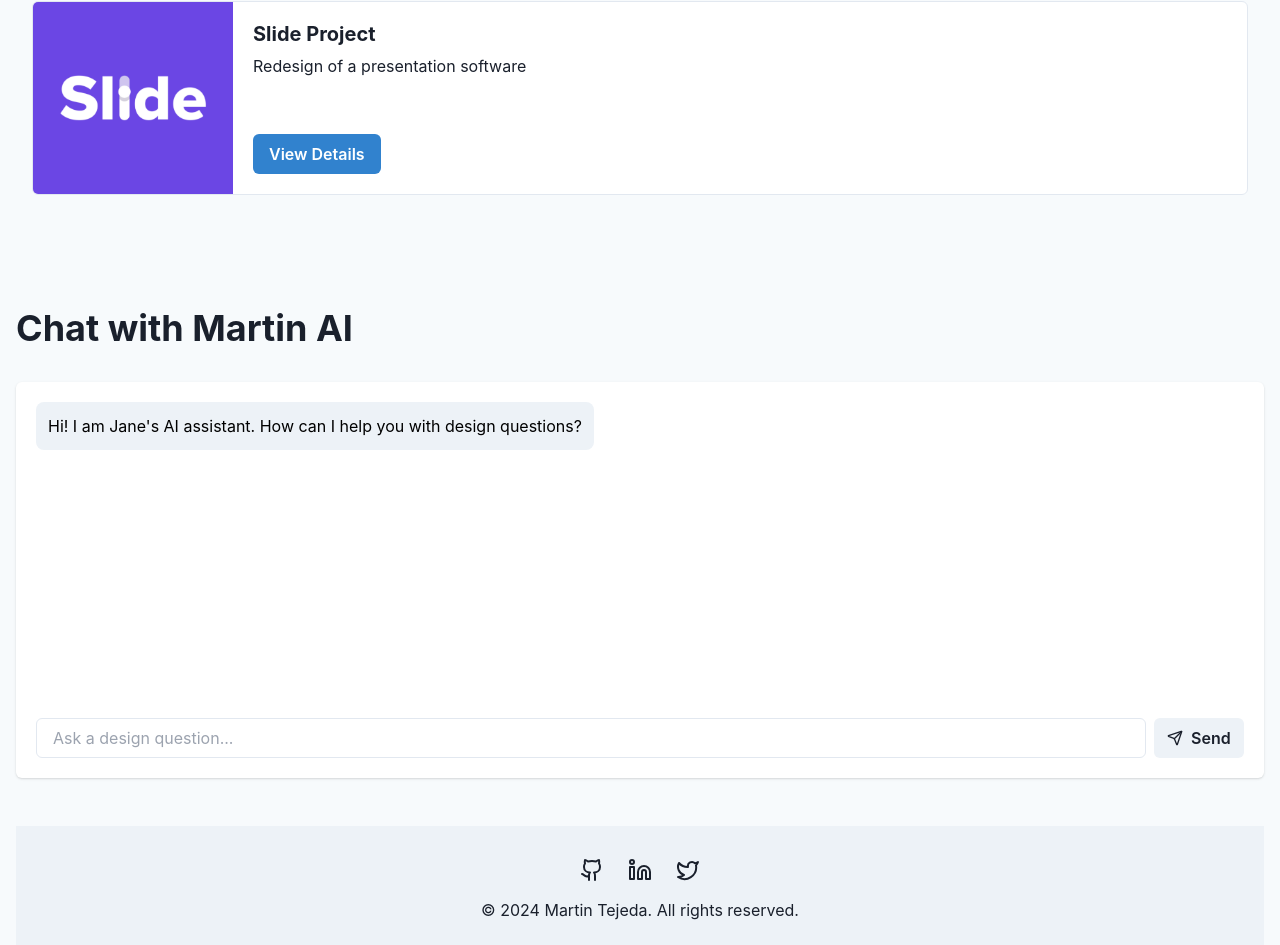
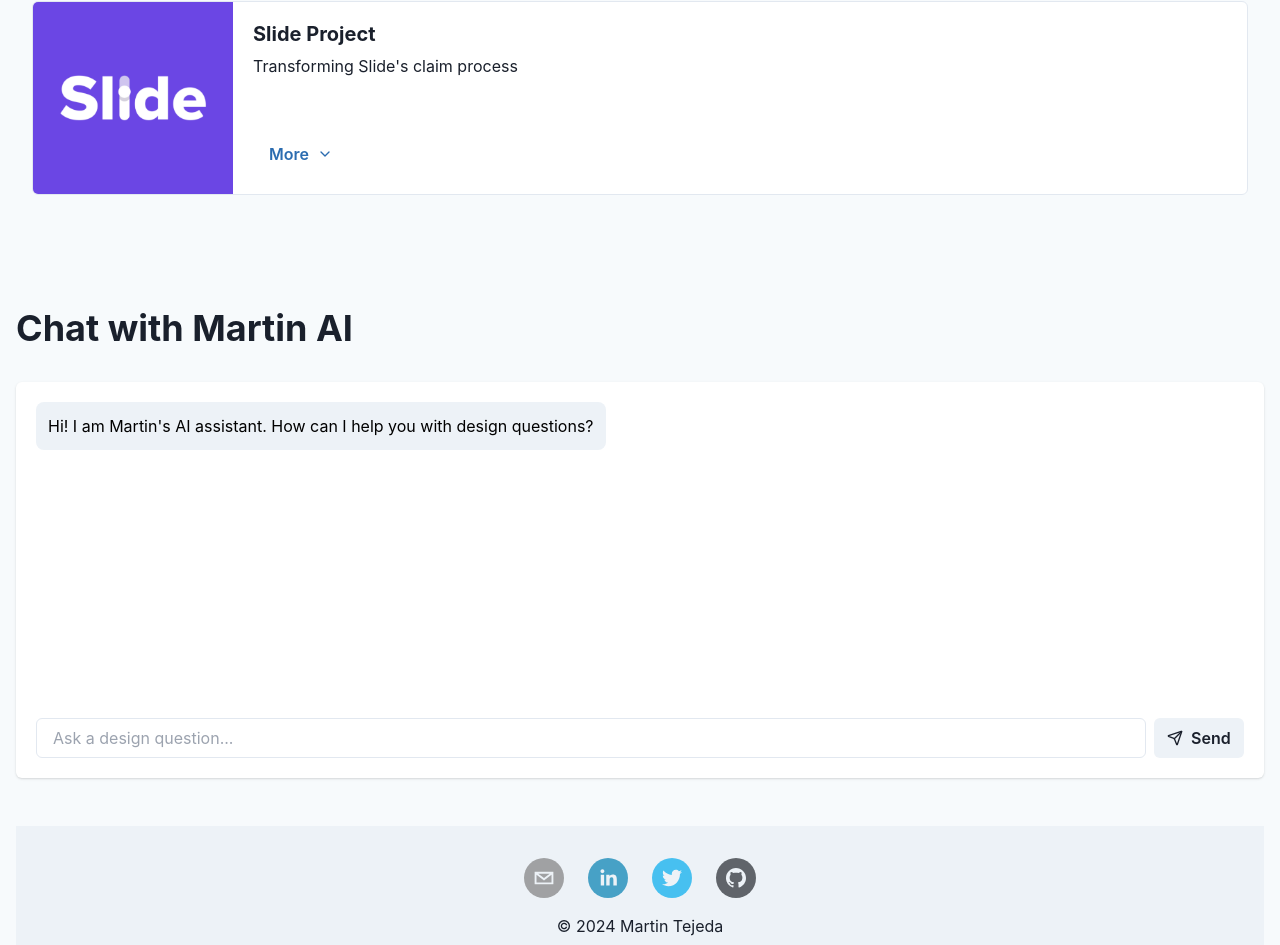
Before and after one commit to mawrs/v2-portfolio, a Next.js app: page / in a window 1280 px wide. Shown: the part 1177-2122 px from the top of the page. Built offline with nearby package versions, Linux system fonts and the light colour scheme.

Commit message:
Fix isExternal prop warning in footer links

```diff
--- a/components/portfolio.tsx
+++ b/components/portfolio.tsx
@@ -1,51 +1,187 @@
 'use client'
 
 import { useState } from 'react'
-import Link from 'next/link'
-import { Box, Button, Container, Flex, Heading, Image, Text, VStack, Tabs, TabList, Tab, TabPanels, TabPanel, Card, CardBody, CardFooter, Stack, Input, useColorMode, IconButton, Badge } from "@chakra-ui/react"
-import { Github, Linkedin, Twitter, Send, Sun, Moon } from 'lucide-react'
+import { Box, Button, Container, Flex, Heading, Image, Text, VStack, Tabs, TabList, Tab, TabPanels, TabPanel, Card, CardBody, CardFooter, Stack, Input, useColorMode, IconButton, Badge, Skeleton, Link } from "@chakra-ui/react"
+import { Send, Sun, Moon, ChevronDown, ChevronUp, ExternalLink } from 'lucide-react'
+import { SocialIcon } from 'react-social-icons'
 
 export function PortfolioComponent() {
   const { colorMode, toggleColorMode } = useColorMode()
   const [chatMessages, setChatMessages] = useState([
-    { role: 'assistant', content: "Hi! I am Jane's AI assistant. How can I help you with design questions?" }
+    { role: 'assistant', content: "Hi! I am Martin's AI assistant. How can I help you with design questions?" }
   ])
   const [userInput, setUserInput] = useState('')
+  const [expandedProject, setExpandedProject] = useState<number | null>(null)
+  const [isThinking, setIsThinking] = useState(false)
+
+  // Add a new state for artificial delay
+  const [artificialDelay, setArtificialDelay] = useState(false)
 
   const featuredProjects = [
-    { title: "Facebook Project", description: "UX/UI design for a social media platform", image: "/facebook.png" },
-    { title: "Square Project", description: "Product design for a payment system", image: "/square.png" },
-    { title: "Slide Project", description: "Redesign of a presentation software", image: "/slide.png" },
+    {
+      title: "Facebook Project",
+      description: "Enhancing user connections on Facebook",
+      image: "/facebook.png",
+      expanded: {
+        role: "Product Designer",
+        team: "Collaborated with UX Researchers, Product Managers, and a Product Design Manager",
+        challenges: "Balancing design exploration with existing Facebook Design System components, understanding previous efforts, and managing complex multi-user systems",
+        outcome: "Increased engagement between public figures and audiences by 15%, and saw a 25% increase in comments and reactions from designated top fans"
+      }
+    },
+    {
+      title: "Square Project",
+      description: "Enhancing email security through design standardization",
+      image: "/square.png",
+      expanded: {
+        role: "Product Designer",
+        team: "Collaborated with UX Writers, Product Designers, UX Researchers, and a Product Design Manager",
+        challenges: "Addressing inconsistent email designs across seven departments, balancing diverse communication needs, and improving seller identification of legitimate Square emails",
+        outcome: "Achieved a 12.5% decrease in reported phishing attempts, 70% reduction in financial losses due to email scams, and 90% increase in seller confidence in identifying legitimate Square emails"
+      }
+    },
+    {
+      title: "Slide Project",
+      description: "Transforming Slide's claim process",
+      image: "/slide.png",
+      expanded: {
+        role: "Lead Designer",
+        team: "Collaborated with cross-functional teams including UX researchers, product managers, developers, and stakeholders",
+        challenges: "Creating a unified and intuitive File a Claim process for new and existing users, simplifying complex insurance information, and developing a scalable design system",
+        outcome: "Achieved 89% onboarding completion rate, reduced average onboarding time from 20 to 8 minutes, increased NPS from 32 to 58, and decreased customer support calls by 45%"
+      }
+    },
   ]
 
   const sideProjects = [
-    { title: "Prepitch", description: "Personal project for pitch preparation", image: "/prepitch.png" },
-    { title: "New Careers", description: "Mobile app design for career transitions", image: "/newcareers.png" },
-    { title: "Audio Nexus", description: "Web app design for audio enthusiasts", image: "/audionexus.png" },
+    { title: "Prepitch", description: "Personal project for pitch preparation", image: "/prepitch.png", url: "https://prepitch.example.com" },
+    { title: "New Careers", description: "Mobile app design for career transitions", image: "/newcareers.png", url: "https://newcareers.example.com" },
+    { title: "Audio Nexus", description: "Web app design for audio enthusiasts", image: "/audionexus.png", url: "https://audionexus.example.com" },
   ]
 
-  const handleChatSubmit = (e: React.FormEvent) => {
+  const handleChatSubmit = async (e: React.FormEvent) => {
     e.preventDefault()
     if (userInput.trim() === '') return
 
     const newMessages = [
       ...chatMessages,
-      { role: 'user', content: userInput },
-      { role: 'assistant', content: `As Jane, I would say: "${generateJaneResponse()}"` }
+      { role: 'user', content: userInput }
     ]
     setChatMessages(newMessages)
     setUserInput('')
+    setIsThinking(true)
+
+    try {
+      const startTime = Date.now();
+
+      const response = await fetch('/api/chat', {
+        method: 'POST',
+        headers: {
+          'Content-Type': 'application/json',
+        },
+        body: JSON.stringify({ query: userInput }),
+      });
+
+      if (!response.ok) {
+        throw new Error(`HTTP error! status: ${response.status}`);
+      }
+
+      const data = await response.json();
+
+      // Calculate a random delay between 500ms and 1500ms
+      const randomDelay = Math.floor(Math.random() * (1500 - 500 + 1)) + 500;
+      const elapsedTime = Date.now() - startTime;
+
+      if (elapsedTime < randomDelay) {
+        setArtificialDelay(true)
+        await new Promise(resolve => setTimeout(resolve, randomDelay - elapsedTime))
+        setArtificialDelay(false)
+      }
+
+      setChatMessages([...newMessages, { role: 'assistant', content: data.response }]);
+    } catch (error) {
+      console.error('Error querying AI:', error);
+      setChatMessages([...newMessages, { role: 'assistant', content: "I'm sorry, I couldn't process your request at the moment. Can you please try again?" }]);
+    } finally {
+      setIsThinking(false)
+    }
   }
 
-  const generateJaneResponse = () => {
-    const responses = [
-      "That is an interesting design challenge. I will approach it by first conducting user research to understand the core needs.",
-      "In my experience, the key to solving that kind of problem is to focus on user-centered design principles.",
-      "I have worked on similar projects before. The most important thing is to iterate quickly and gather user feedback.",
-      "That is a great question! I will start by creating low-fidelity wireframes to explore different solutions.",
-      "When dealing with complex UX problems, I find it helpful to break them down into smaller, manageable components.",
-    ]
-    return responses[Math.floor(Math.random() * responses.length)]
+  const renderProjectCard = (project, index, projectType) => (
+    <Card
+      key={index}
+      direction={{ base: 'column', sm: 'row' }}
+      overflow='hidden'
+      variant='outline'
+      w="full"
+    >
+      <Image
+        objectFit='cover'
+        maxW={{ base: '100%', sm: '200px' }}
+        src={project.image}
+        alt={project.title}
+      />
+      <Stack w="full">
+        <CardBody>
+          <Heading size='md'>{project.title}</Heading>
+          <Text py='2'>
+            {project.description}
+          </Text>
+          {projectType === 'featured' && expandedProject === index && project.expanded && (
+            <Box mt={4}>
+              <Text><strong>Role:</strong> {project.expanded.role}</Text>
+              <Text><strong>Team:</strong> {project.expanded.team}</Text>
+              <Text><strong>Challenges:</strong> {project.expanded.challenges}</Text>
+              <Text><strong>Outcome:</strong> {project.expanded.outcome}</Text>
+            </Box>
+          )}
+        </CardBody>
+        <CardFooter>
+          {projectType === 'featured' ? (
+            <Button
+              onClick={() => setExpandedProject(expandedProject === index ? null : index)}
+              variant='ghost'
+              colorScheme='blue'
+              rightIcon={expandedProject === index ? <ChevronUp size={16} /> : <ChevronDown size={16} />}
+            >
+              {expandedProject === index ? 'Less' : 'More'}
+            </Button>
+          ) : (
+            <Button
+              as={Link}
+              href={project.url}
+              target="_blank"
+              rel="noopener noreferrer"
+              variant='ghost'
+              colorScheme='blue'
+              rightIcon={<ExternalLink size={16} />}
+            >
+              View Project
+            </Button>
+          )}
+        </CardFooter>
+      </Stack>
+    </Card>
+  )
+
+  const CustomSocialIcon = ({ url, network }) => {
+    const { colorMode } = useColorMode()
+
+    return (
+      <Box
+        opacity={0.7}
+        transition="opacity 0.2s"
+        _hover={{ opacity: 1 }}
+      >
+        <SocialIcon
+          url={url}
+          network={network}
+          bgColor={colorMode === ''}
+          fgColor={colorMode === ''}
+          style={{ width: 40, height: 40 }}
+        />
+      </Box>
+    )
   }
 
   return (
@@ -61,10 +197,7 @@ export function PortfolioComponent() {
                 href="/resume.pdf"
                 target="_blank"
                 rel="noopener noreferrer"
-                colorScheme={colorMode === 'light' ? 'blue' : 'teal'}
-                _hover={{
-                  bg: colorMode === 'light' ? 'blue.600' : 'teal.600',
-                }}
+                colorScheme="blue"
               >
                 Resume
               </Button>
@@ -73,7 +206,7 @@ export function PortfolioComponent() {
                 icon={colorMode === 'light' ? <Moon size={20} /> : <Sun size={20} />}
                 onClick={toggleColorMode}
                 variant="outline"
-                colorScheme={colorMode === 'light' ? 'blue' : 'teal'}
+                colorScheme={colorMode === 'light' ? 'blue' : 'gray'}
               />
             </Flex>
           </Flex>
@@ -128,68 +261,12 @@ export function PortfolioComponent() {
             <TabPanels>
               <TabPanel>
                 <VStack spacing={8}>
-                  {featuredProjects.map((project, index) => (
-                    <Card
-                      key={index}
-                      direction={{ base: 'column', sm: 'row' }}
-                      overflow='hidden'
-                      variant='outline'
-                      w="full"
-                    >
-                      <Image
-                        objectFit='cover'
-                        maxW={{ base: '100%', sm: '200px' }}
-                        src={project.image}
-                        alt={project.title}
-                      />
-                      <Stack>
-                        <CardBody>
-                          <Heading size='md'>{project.title}</Heading>
-                          <Text py='2'>
-                            {project.description}
-                          </Text>
-                        </CardBody>
-                        <CardFooter>
-                          <Button variant='solid' colorScheme='blue'>
-                            View Details
-                          </Button>
-                        </CardFooter>
-                      </Stack>
-                    </Card>
-                  ))}
+                  {featuredProjects.map((project, index) => renderProjectCard(project, index, 'featured'))}
                 </VStack>
               </TabPanel>
               <TabPanel>
                 <VStack spacing={8}>
-                  {sideProjects.map((project, index) => (
-                    <Card
-                      key={index}
-                      direction={{ base: 'column', sm: 'row' }}
-                      overflow='hidden'
-                      variant='outline'
-                      w="full"
-                    >
-                      <Image
-                        objectFit='cover'
-                        maxW={{ base: '100%', sm: '200px' }}
-                        src={project.image}
-                        alt={project.title}
-                      />
-                      <Stack>
-                        <CardBody>
-                          <Heading size='md'>{project.title}</Heading>
-                          <Text py='2'>
-                            {project.description}
-                          </Text>
-                        </CardBody>
-                        <CardFooter>
-                          <Button variant='solid' colorScheme='blue'>
-                            Learn More
-                          </Button>
-                        </CardFooter>
-                      </Stack>
-                    </Card>
-                  ))}
+                  {sideProjects.map((project, index) => renderProjectCard(project, index, 'side'))}
                 </VStack>
               </TabPanel>
             </TabPanels>
@@ -215,6 +292,21 @@ export function PortfolioComponent() {
                     </Box>
                   </Flex>
                 ))}
+                {(isThinking || artificialDelay) && (
+                  <Flex justify="flex-start" width="100%">
+                    <Skeleton
+                      startColor={colorMode === 'light' ? 'gray.100' : 'gray.600'}
+                      endColor={colorMode === 'light' ? 'gray.400' : 'gray.300'}
+                      height="20px"
+                      width="70%"
+                      borderRadius="lg"
+                    >
+                      <Box p={3}>
+                        <Text>Thinking...</Text>
+                      </Box>
+                    </Skeleton>
+                  </Flex>
+                )}
               </VStack>
               <form onSubmit={handleChatSubmit}>
                 <Flex gap={2}>
@@ -225,7 +317,7 @@ export function PortfolioComponent() {
                     onChange={(e) => setUserInput(e.target.value)}
                     bg={colorMode === 'light' ? 'white' : 'gray.700'}
                   />
-                  <Button type="submit" leftIcon={<Send size={16} />}>
+                  <Button type="submit" leftIcon={<Send size={16} />} isLoading={isThinking || artificialDelay}>
                     Send
                   </Button>
                 </Flex>
@@ -238,20 +330,18 @@ export function PortfolioComponent() {
         <Box as="footer" py={8} bg={colorMode === 'light' ? 'gray.100' : 'gray.800'}>
           <Container maxW="container.xl">
             <Flex justify="center" gap={6} mb={4}>
-              <Link href="https://github.com/janedoe" target="_blank" rel="noopener noreferrer">
-                <Github size={24} />
-                <span className="sr-only">GitHub</span>
-              </Link>
-              <Link href="https://linkedin.com/in/janedoe" target="_blank" rel="noopener noreferrer">
-                <Linkedin size={24} />
-                <span className="sr-only">LinkedIn</span>
-              </Link>
-              <Link href="https://twitter.com/janedoe" target="_blank" rel="noopener noreferrer">
-                <Twitter size={24} />
-                <span className="sr-only">Twitter</span>
-              </Link>
+              <CustomSocialIcon url="mailto:your.email@example.com" network="email" />
+              <CustomSocialIcon url="https://linkedin.com/in/yourusername" network="linkedin" />
+              <CustomSocialIcon url="https://twitter.com/yourusername" network="twitter" />
+              <CustomSocialIcon url="https://github.com/yourusername" network="github" />
             </Flex>
-            <Text textAlign="center">&copy; 2024 Martin Tejeda. All rights reserved.</Text>
+            <VStack spacing={1} textAlign="center">
+              <Text>&copy; 2024 Martin Tejeda</Text>
+              <Text>
+                Made with <Link href="https://v0.dev/chat" isExternal>V0</Link> + <Link href="https://www.cursor.com/" isExternal>Cursor</Link>.
+                Styled with <Link href="https://v2.chakra-ui.com/" isExternal>Chakra UI</Link>.
+              </Text>
+            </VStack>
           </Container>
         </Box>
       </Container>
--- a/package.json
+++ b/package.json
@@ -9,11 +9,12 @@
     "lint": "next lint"
   },
   "dependencies": {
-    "@chakra-ui/react": "^2.10.0",
+    "@chakra-ui/react": "^2.10.1",
     "@emotion/react": "^11.13.3",
     "@emotion/styled": "^11.13.0",
     "@radix-ui/react-slot": "^1.1.0",
     "@radix-ui/react-tabs": "^1.1.1",
+    "axios": "^1.7.7",
     "class-variance-authority": "^0.7.0",
     "clsx": "^2.1.1",
     "framer-motion": "^11.11.1",
@@ -21,6 +22,7 @@
     "next": "14.2.14",
     "react": "^18",
     "react-dom": "^18",
+    "react-social-icons": "^6.18.0",
     "tailwind-merge": "^2.5.3",
     "tailwindcss-animate": "^1.0.7"
   },
--- /dev/null
+++ b/pages/api/chat.ts
@@ -0,0 +1,115 @@
+import type { NextApiRequest, NextApiResponse } from 'next'
+import axios from 'axios'
+
+const PERPLEXITY_API_KEY = process.env.PERPLEXITY_API_KEY
+
+const knowledgeBase = {
+  about: "Martin Tejeda is a product designer and experienced founder, combining creative vision with entrepreneurial acumen. He is currently the Head of Design at MDSV Capital and resides in San Francisco, California.",
+  skills: ["UX and product design", "User research", "Interaction design", "Design thinking", "Lean methodology"],
+  approach: "Martin employs a data-driven, empathetic approach to design, immersing himself in the user's world to uncover pain points and motivations.",
+  projects: [
+    {
+      title: "Facebook Project",
+      role: "Product Designer",
+      outcome: "Increased engagement between public figures and audiences by 15%, and saw a 25% increase in comments and reactions from designated top fans"
+    },
+    {
+      title: "Square Project",
+      role: "Product Designer",
+      outcome: "Achieved a 12.5% decrease in reported phishing attempts, 70% reduction in financial losses due to email scams, and 90% increase in seller confidence in identifying legitimate Square emails"
+    },
+    {
+      title: "Slide Project",
+      role: "Lead Designer",
+      outcome: "Achieved 89% onboarding completion rate, reduced average onboarding time from 20 to 8 minutes, increased NPS from 32 to 58, and decreased customer support calls by 45%"
+    }
+  ],
+  techStack: {
+    userResearch: ["Maze", "Hotjar", "User Interviews", "Usertesting", "Dovetail"],
+    design: ["Figma", "Adobe Illustrator"],
+    prototyping: ["Figma", "Protopie"],
+    frontEnd: ["HTML5", "EJS", "Bootstrap", "Tailwind", "Javascript"]
+  }
+}
+
+const checkKnowledgeBase = (input: string) => {
+  const lowercaseInput = input.toLowerCase();
+
+  // Check for specific project queries
+  for (const project of knowledgeBase.projects) {
+    if (lowercaseInput.includes(project.title.toLowerCase())) {
+      return `Martin's ${project.title} was about enhancing user connections. As a ${project.role}, he worked on this project and achieved the following outcome: ${project.outcome}`;
+    }
+  }
+
+  // More general project query
+  if (lowercaseInput.includes("project") || lowercaseInput.includes("work")) {
+    const projectNames = knowledgeBase.projects.map(p => p.title).join(", ");
+    return `Martin has worked on several projects including ${projectNames}. Which specific project would you like to know more about?`;
+  }
+
+  // Existing checks
+  if (lowercaseInput.includes("about") || lowercaseInput.includes("background")) {
+    return knowledgeBase.about;
+  } else if (lowercaseInput.includes("skills") || lowercaseInput.includes("expertise")) {
+    return `Martin's key skills include: ${knowledgeBase.skills.join(", ")}.`;
+  } else if (lowercaseInput.includes("approach") || lowercaseInput.includes("methodology")) {
+    return knowledgeBase.approach;
+  } else if (lowercaseInput.includes("tools") || lowercaseInput.includes("tech stack")) {
+    return `For user research, Martin uses: ${knowledgeBase.techStack.userResearch.join(", ")}. For design: ${knowledgeBase.techStack.design.join(", ")}. For prototyping: ${knowledgeBase.techStack.prototyping.join(", ")}. For front-end development: ${knowledgeBase.techStack.frontEnd.join(", ")}.`;
+  }
+
+  // If no specific match is found, return null to fallback to Perplexity API
+  return null;
+}
+
+const systemMessage = `You are an AI assistant for Martin Tejeda, a product designer.
+Respond based on his portfolio and general knowledge. Here's some key information about Martin:
+
+${knowledgeBase.about}
+
+His key skills include: ${knowledgeBase.skills.join(", ")}.
+
+His approach: ${knowledgeBase.approach}
+
+He has worked on projects for ${knowledgeBase.projects.map(p => p.title).join(", ")}.
+
+Please use this information to inform your responses, but feel free to elaborate or provide general design insights when appropriate.`;
+
+export default async function handler(
+  req: NextApiRequest,
+  res: NextApiResponse
+) {
+  if (req.method !== 'POST') {
+    return res.status(405).json({ message: 'Method not allowed' })
+  }
+
+  const { query } = req.body
+
+  // First, check if we can answer from the knowledge base
+  const knowledgeBaseResponse = checkKnowledgeBase(query);
+  if (knowledgeBaseResponse) {
+    return res.status(200).json({ response: knowledgeBaseResponse });
+  }
+
+  // If not in knowledge base, use Perplexity API
+  try {
+    const response = await axios.post('https://api.perplexity.ai/chat/completions', {
+      model: 'llama-3.1-sonar-large-128k-online',
+      messages: [
+        { role: 'system', content: systemMessage },
+        { role: 'user', content: query }
+      ]
+    }, {
+      headers: {
+        'Authorization': `Bearer ${PERPLEXITY_API_KEY}`,
+        'Content-Type': 'application/json'
+      }
+    })
+
+    res.status(200).json({ response: response.data.choices[0].message.content })
+  } catch (error) {
+    console.error('Error querying Perplexity API:', error)
+    res.status(500).json({ message: 'Error querying AI' })
+  }
+}
```
Also changed, not shown: 2 other files (tests, documents, lock files or other folders).
